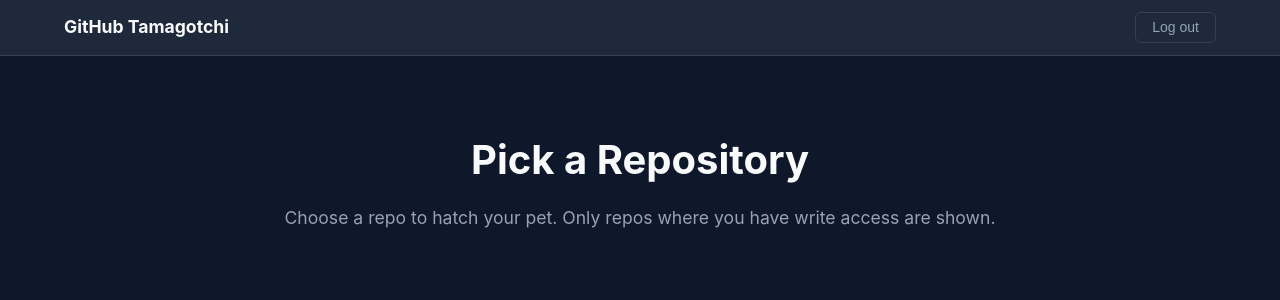
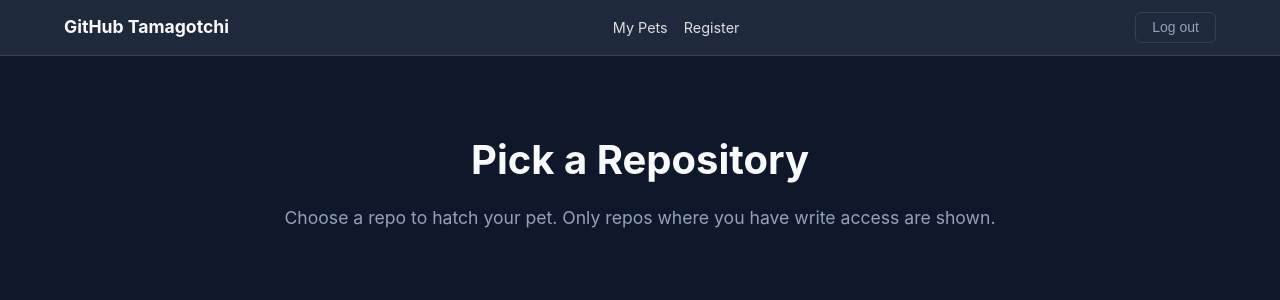
Before and after one commit to wiebe-xyz/github-tamagotchi, a FastAPI app: template src/github_tamagotchi/templates/register.html in a window 1280 px wide. Shown: the top 300 px of the page. Run offline with FastAPI, Linux system fonts and the light colour scheme; the template is opened without the code that fills it, so the values that code supplies are empty.

Commit message:
feat: add nav links to all page templates
Add My Pets and Register navigation links between the logo and user info
in the nav bar across all five templates. On pet_profile.html (a public
page), the links are guarded by {% if user %} to match the existing
pattern for that template.

```diff
--- a/src/github_tamagotchi/templates/dashboard.html
+++ b/src/github_tamagotchi/templates/dashboard.html
@@ -10,6 +10,10 @@
     <nav class="user-nav">
         <div class="container">
             <a href="/" class="logo" style="text-decoration:none;">GitHub Tamagotchi</a>
+            <div class="nav-links" style="display:flex; gap:1rem; align-items:center;">
+                <a href="/dashboard" style="color:rgba(255,255,255,0.85); text-decoration:none; font-size:0.9rem;">My Pets</a>
+                <a href="/register" style="color:rgba(255,255,255,0.85); text-decoration:none; font-size:0.9rem;">Register</a>
+            </div>
             <div class="user-info">
                 {% if user.github_avatar_url %}
                 <img src="{{ user.github_avatar_url }}" alt="{{ user.github_login }}" class="user-avatar" width="32" height="32">
--- a/src/github_tamagotchi/templates/landing.html
+++ b/src/github_tamagotchi/templates/landing.html
@@ -12,6 +12,10 @@
     <nav class="user-nav">
         <div class="container">
             <span class="logo">GitHub Tamagotchi</span>
+            <div class="nav-links" style="display:flex; gap:1rem; align-items:center;">
+                <a href="/dashboard" style="color:rgba(255,255,255,0.85); text-decoration:none; font-size:0.9rem;">My Pets</a>
+                <a href="/register" style="color:rgba(255,255,255,0.85); text-decoration:none; font-size:0.9rem;">Register</a>
+            </div>
             <div class="user-info">
                 {% if user.github_avatar_url %}
                 <img src="{{ user.github_avatar_url }}" alt="{{ user.github_login }}" class="user-avatar" width="32" height="32">
--- a/src/github_tamagotchi/templates/pet_profile.html
+++ b/src/github_tamagotchi/templates/pet_profile.html
@@ -26,6 +26,12 @@
     <nav class="user-nav">
         <div class="container">
             <a href="/" class="logo" style="text-decoration:none;">GitHub Tamagotchi</a>
+            {% if user %}
+            <div class="nav-links" style="display:flex; gap:1rem; align-items:center;">
+                <a href="/dashboard" style="color:rgba(255,255,255,0.85); text-decoration:none; font-size:0.9rem;">My Pets</a>
+                <a href="/register" style="color:rgba(255,255,255,0.85); text-decoration:none; font-size:0.9rem;">Register</a>
+            </div>
+            {% endif %}
             <div class="user-info">
                 {% if user %}
                     {% if user.github_avatar_url %}
--- a/src/github_tamagotchi/templates/register.html
+++ b/src/github_tamagotchi/templates/register.html
@@ -10,6 +10,10 @@
     <nav class="user-nav">
         <div class="container">
             <a href="/" class="logo">GitHub Tamagotchi</a>
+            <div class="nav-links" style="display:flex; gap:1rem; align-items:center;">
+                <a href="/dashboard" style="color:rgba(255,255,255,0.85); text-decoration:none; font-size:0.9rem;">My Pets</a>
+                <a href="/register" style="color:rgba(255,255,255,0.85); text-decoration:none; font-size:0.9rem;">Register</a>
+            </div>
             <div class="user-info">
                 {% if user.github_avatar_url %}
                 <img src="{{ user.github_avatar_url }}" alt="{{ user.github_login }}" class="user-avatar" width="32" height="32">
--- a/src/github_tamagotchi/templates/register_complete.html
+++ b/src/github_tamagotchi/templates/register_complete.html
@@ -10,6 +10,10 @@
     <nav class="user-nav">
         <div class="container">
             <a href="/" class="logo">GitHub Tamagotchi</a>
+            <div class="nav-links" style="display:flex; gap:1rem; align-items:center;">
+                <a href="/dashboard" style="color:rgba(255,255,255,0.85); text-decoration:none; font-size:0.9rem;">My Pets</a>
+                <a href="/register" style="color:rgba(255,255,255,0.85); text-decoration:none; font-size:0.9rem;">Register</a>
+            </div>
             <div class="user-info">
                 {% if user.github_avatar_url %}
                 <img src="{{ user.github_avatar_url }}" alt="{{ user.github_login }}" class="user-avatar" width="32" height="32">
```
